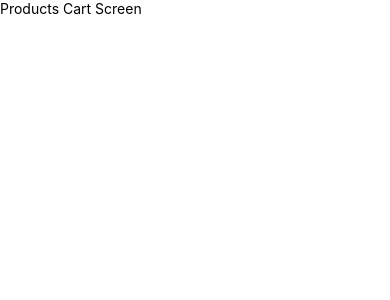
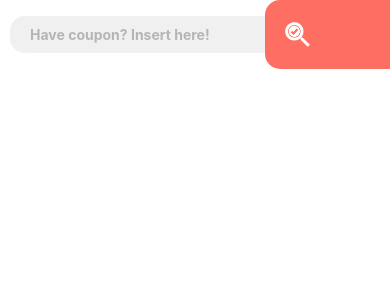
Before and after one commit to willian-froes/Bestdot, a React Native app: screen /Order in a window 390 px wide. Shown: the top 300 px of the page. Built offline with nearby package versions, Linux system fonts and the light colour scheme; no server answers.

Commit message:
coupon input in cart screen

```diff
--- a/App.tsx
+++ b/App.tsx
@@ -1,7 +1,7 @@
 import React from 'react';
 
 import 'react-native-gesture-handler';
-import { NavigationContainer, TypedNavigator } from '@react-navigation/native';
+import { NavigationContainer } from '@react-navigation/native';
 import { createStackNavigator } from '@react-navigation/stack';
 
 import MainView from './assets/view/MainView';
@@ -13,7 +13,7 @@ export default function App() {
   return(
     <NavigationContainer>
       <Stack.Navigator screenOptions={{ headerShown: false }}>
-        <Stack.Screen name="Main" component={MainView} />
+        {/* <Stack.Screen name="Main" component={MainView} /> */}
         <Stack.Screen name="Order" component={OrderView} />
       </Stack.Navigator>
     </NavigationContainer>
--- a/assets/view/OrderView.tsx
+++ b/assets/view/OrderView.tsx
@@ -1,18 +1,33 @@
 import { StatusBar } from 'expo-status-bar';
+import { useState } from 'react';
 import { StackNavigationProp } from '@react-navigation/stack';
+import { Text, View, StyleSheet } from 'react-native';
 
-import { Text, View, StyleSheet } from 'react-native';
+import InputWithButton from '../component/InputWithButton';
 
 interface Props {
     navigation: StackNavigationProp<any,any>
 }
 
 const MainView: React.FC<Props> = ({ navigation }) => {
+    const [couponText, SetCouponText] = useState<string>("");
+
     return (
         <View style={styles.container}>
             <StatusBar style='dark' backgroundColor='#ffffff' translucent={false} />
 
-            <Text>Products Cart Screen</Text>
+            <InputWithButton
+                callableMethod={() => {
+                    console.log("coupon!");
+                }}
+                callableCancelMethod={()=> {
+                    SetCouponText("");
+                }}
+                inputPlaceholder={"Have coupon? Insert here!"}
+                buttonIcon={require("../image/check-coupon-icon.png")}
+                callableSetter={SetCouponText}
+                value={couponText}
+            />
         </View>
     );
 }
```
Also changed, not shown: assets/animations/loader.json (deleted, +0 -1 lines), assets/image/check-coupon-icon.png (added).
